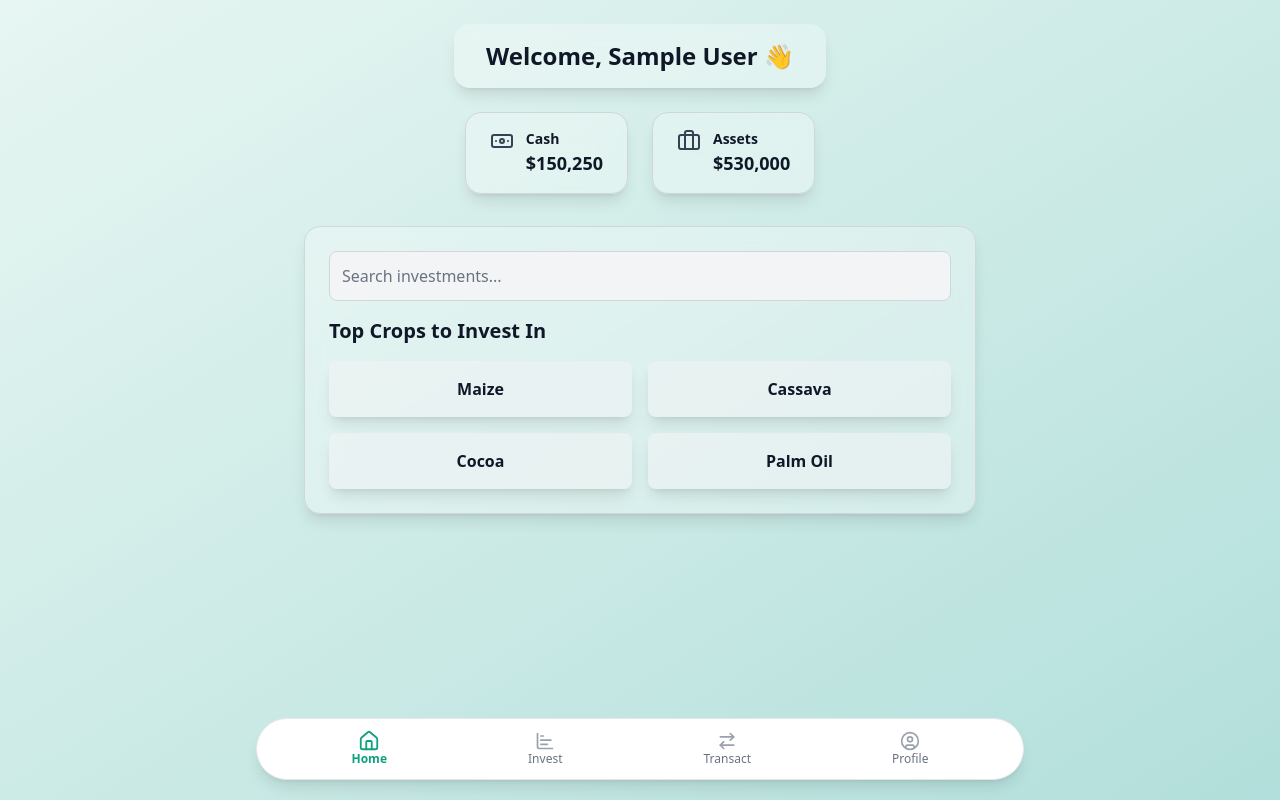
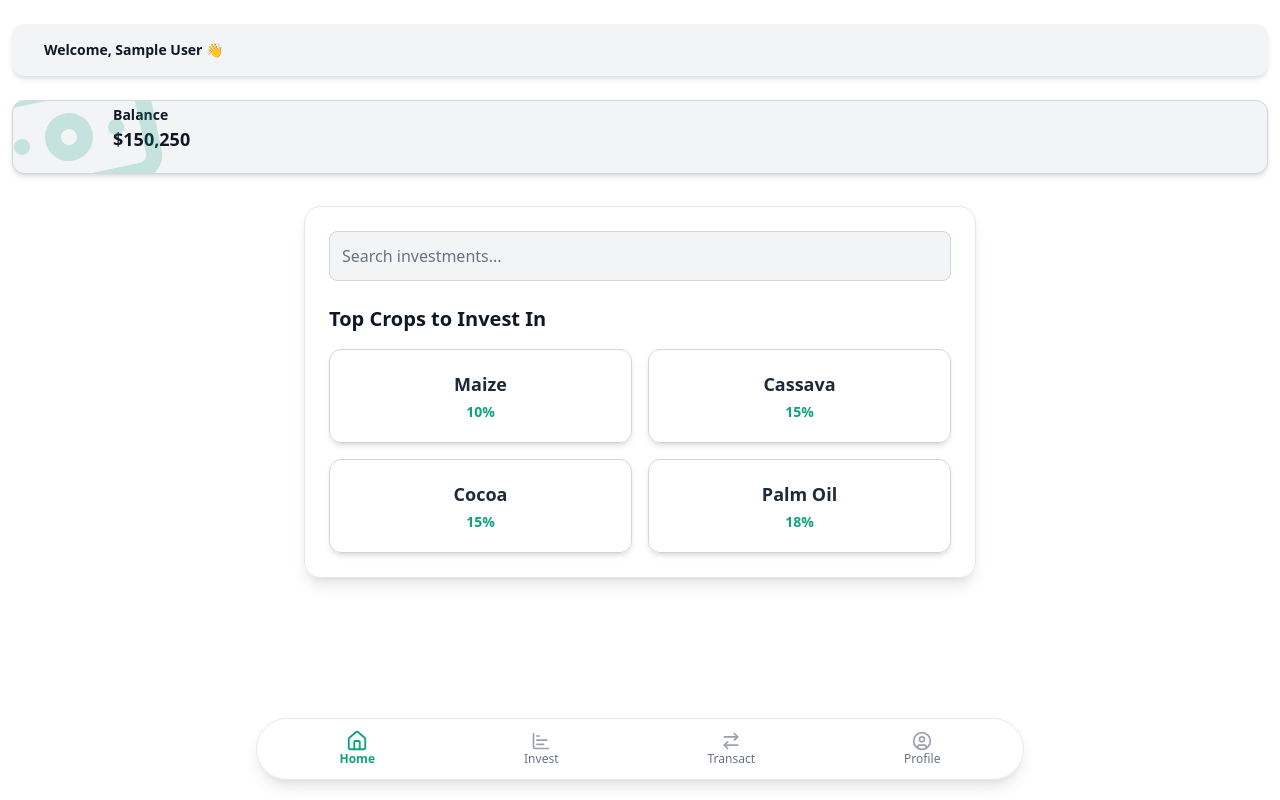
Before and after one commit to SmartFarmerNg/Smart-Farmer, a React (Vite) app: page /dashboard in a window 1280 px wide. Built offline with nearby package versions, Linux system fonts and the light colour scheme; no server answers; sample sign-in values are in the browser's storage.

Commit message:
Update UI

```diff
--- a/src/components/component/Footer.jsx
+++ b/src/components/component/Footer.jsx
@@ -12,7 +12,7 @@ const Footer = ({ page }) => {
     ];
 
     return (
-        <footer className='fixed bottom-5 left-1/2 transform -translate-x-1/2 bg-white shadow-lg rounded-full flex items-center justify-around px-6 py-3 w-[90%] md:w-[60%] backdrop-blur-lg bg-opacity-80 border border-gray-200'>
+        <footer className='fixed bottom-5 left-1/2 transform -translate-x-1/2 bg-white/15 shadow-lg rounded-full flex items-center justify-around px-2 py-3 w-[90%] md:w-[60%] backdrop-blur-lg border border-gray-200'>
             {menuItems.map(({ name, icon: Icon, route, key }) => (
                 <motion.button
                     key={key}
--- a/src/pages/Dashboard.jsx
+++ b/src/pages/Dashboard.jsx
@@ -31,18 +31,22 @@ const Dashboard = () => {
     }, [navigate]);
 
     const financeData = useMemo(() => [
-        { label: 'Cash', amount: '$150,250', Icon: Banknote },
-        { label: 'Assets', amount: '$530,000', Icon: Briefcase }
+        { label: 'Balance', amount: '$150,250', Icon: Banknote }
     ], []);
 
-    const crops = useMemo(() => ['Maize', 'Cassava', 'Cocoa', 'Palm Oil'], []);
+    const crops = useMemo(() => [
+        { crop: 'Maize', investmentReturn: '10%' },
+        { crop: 'Cassava', investmentReturn: '15%' },
+        { crop: 'Cocoa', investmentReturn: '15%' },
+        { crop: 'Palm Oil', investmentReturn: '18%' },
+    ], []);
 
     if (loading) return <Barloader />;
 
     return (
-        <div className='min-h-screen flex flex-col items-center bg-gradient-to-br from-[#E7F6F2] to-[#B2DFDB] text-gray-900 py-6 font-sans'>
+        <div className='min-h-screen px-3 flex flex-col items-center bg-white text-gray-900 py-6 font-sans'>
             <motion.h1
-                className='text-2xl font-bold bg-white/30 backdrop-blur-lg shadow-lg px-8 py-4 rounded-2xl'
+                className='text-sm font-semibold bg-gray-100 shadow-md px-8 py-4 rounded-xl w-full'
                 initial={{ opacity: 0, y: -20 }}
                 animate={{ opacity: 1, y: 0 }}
                 transition={{ duration: 0.5 }}
@@ -50,43 +54,45 @@ const Dashboard = () => {
                 Welcome, {user?.displayName || 'User'} 👋
             </motion.h1>
 
-            <div className='flex gap-6 mt-6'>
+            <div className='flex gap-6 mt-6 w-full mx-auto'>
                 {financeData.map(({ label, amount, Icon }, index) => (
-                    <motion.div
+                    <div
                         key={index}
-                        whileHover={{ scale: 1.05 }}
-                        whileTap={{ scale: 0.95 }}
-                        className='bg-white/30 backdrop-blur-lg shadow-lg flex gap-3 px-6 py-4 rounded-2xl border border-gray-300'
+                        className='bg-gray-100 shadow-md w-full mx-auto flex gap-3 px-6 py-1 rounded-xl border border-gray-300 overflow-hidden'
                     >
-                        <Icon className='w-6 h-6 text-gray-700' />
+                        <Icon className='w-16 h-16 text-[#0FA280] scale-300 -rotate-12 opacity-20' />
                         <div className='text-left'>
                             <p className='text-sm font-semibold'>{label}</p>
                             <p className='text-lg font-semibold'>{amount}</p>
                         </div>
-                    </motion.div>
+                    </div>
                 ))}
             </div>
 
-            <section className='w-full max-w-2xl mt-8 p-6 bg-white/30 backdrop-blur-lg shadow-lg rounded-2xl border border-gray-300'>
+            <section className="w-full max-w-2xl mt-8 p-6 bg-white/30 backdrop-blur-md shadow-lg rounded-2xl border border-gray-200">
                 <input
-                    type='text'
-                    className='w-full p-3 bg-gray-100 border border-gray-300 rounded-lg text-gray-900 placeholder-gray-500 focus:outline-none focus:ring-2 focus:ring-[#0FA280]'
-                    placeholder='Search investments...'
+                    type="text"
+                    className="w-full p-3 bg-gray-100 border border-gray-300 rounded-lg text-gray-900 placeholder-gray-500 focus:outline-none focus:ring-2 focus:ring-[#0FA280] transition-all"
+                    placeholder="Search investments..."
                 />
-                <h2 className='text-xl font-bold mt-4'>Top Crops to Invest In</h2>
-                <div className='grid grid-cols-2 gap-4 mt-4'>
+
+                <h2 className="text-xl font-bold mt-6 text-gray-900">Top Crops to Invest In</h2>
+
+                <div className="grid grid-cols-2 gap-4 mt-4">
                     {crops.map((crop, index) => (
                         <motion.div
                             key={index}
                             whileHover={{ scale: 1.05 }}
                             whileTap={{ scale: 0.95 }}
-                            className='bg-gray-100/50 shadow-lg p-4 rounded-lg text-center font-semibold'
+                            className="bg-white/50 backdrop-blur-lg shadow-md p-5 rounded-xl text-center font-semibold border border-gray-300 transition-all"
                         >
-                            {crop}
+                            <div className="text-lg text-gray-800">{crop.crop}</div>
+                            <div className="text-[#0FA280] font-bold text-sm mt-1">{crop.investmentReturn}</div>
                         </motion.div>
                     ))}
                 </div>
             </section>
+
 
             <Footer page='dashboard' />
         </div>
--- a/src/pages/Invest.jsx
+++ b/src/pages/Invest.jsx
@@ -1,12 +1,40 @@
-import React from 'react'
-import Footer from '../components/component/Footer'
+import React from 'react';
+import { ArrowLeft, TrendingUp } from 'lucide-react';
+import { useNavigate } from 'react-router-dom';
+import Footer from '../components/component/Footer';
+import { motion } from 'framer-motion';
 
 const Invest = () => {
+  const navigate = useNavigate();
+  const investmentOptions = ['Agro'];
+
   return (
-    <div>Invest
-        <Footer page={'invest'} />
+    <div className='min-h-screen flex flex-col items-center bg-gradient-to-br from-white to-gray-200 text-gray-900 py-6 font-sans'>
+      <header className='w-full max-w-lg mx-auto flex items-center gap-3 px-5 mb-6'>
+        <button onClick={() => navigate(-1)}><ArrowLeft className='text-gray-700 w-6 h-6' /></button>
+        <h1 className='text-lg font-semibold'>Investment Options</h1>
+      </header>
+      <motion.div
+        initial={{ opacity: 0, y: 20 }}
+        animate={{ opacity: 1, y: 0 }}
+        transition={{ duration: 0.4 }}
+        className='w-full max-w-lg bg-white shadow-md p-6 rounded-2xl border border-gray-300'>
+        <h2 className='text-xl font-bold mb-4'>Choose an Investment</h2>
+        <div className='grid grid-cols-2 gap-4'>
+          {investmentOptions.map((option, index) => (
+            <motion.div
+              key={index}
+              whileHover={{ scale: 1.05 }}
+              whileTap={{ scale: 0.95 }}
+              className='bg-gray-100 shadow-md p-4 rounded-lg text-center font-semibold text-gray-900 cursor-pointer'>
+              {option}
+            </motion.div>
+          ))}
+        </div>
+      </motion.div>
+      <Footer page='invest' />
     </div>
-  )
-}
+  );
+};
 
-export default Invest
+export default Invest;
--- a/src/pages/NotFound.jsx
+++ b/src/pages/NotFound.jsx
@@ -1,9 +1,20 @@
-import React from 'react'
+import React from 'react';
 
 const NotFound = () => {
   return (
-    <div>Page not found</div>
-  )
-}
+    <div className="min-h-screen flex flex-col items-center justify-center bg-gradient-to-br from-white to-gray-200 text-gray-900 font-sans">
+      <h1 className="text-4xl font-bold bg-white shadow-md px-8 py-4 rounded-2xl border border-gray-300">
+        404 - Page Not Found
+      </h1>
+      <p className="text-lg text-gray-600 mt-4">Oops! The page you're looking for doesn't exist.</p>
+      <button
+        onClick={() => window.history.back()}
+        className="mt-6 bg-blue-500 text-white px-6 py-3 rounded-lg shadow-md hover:bg-blue-600 transition"
+      >
+        Go Back
+      </button>
+    </div>
+  );
+};
 
-export default NotFound
+export default NotFound;
```
Also changed, not shown: src/pages/Profile.jsx (+14 -13 lines).
